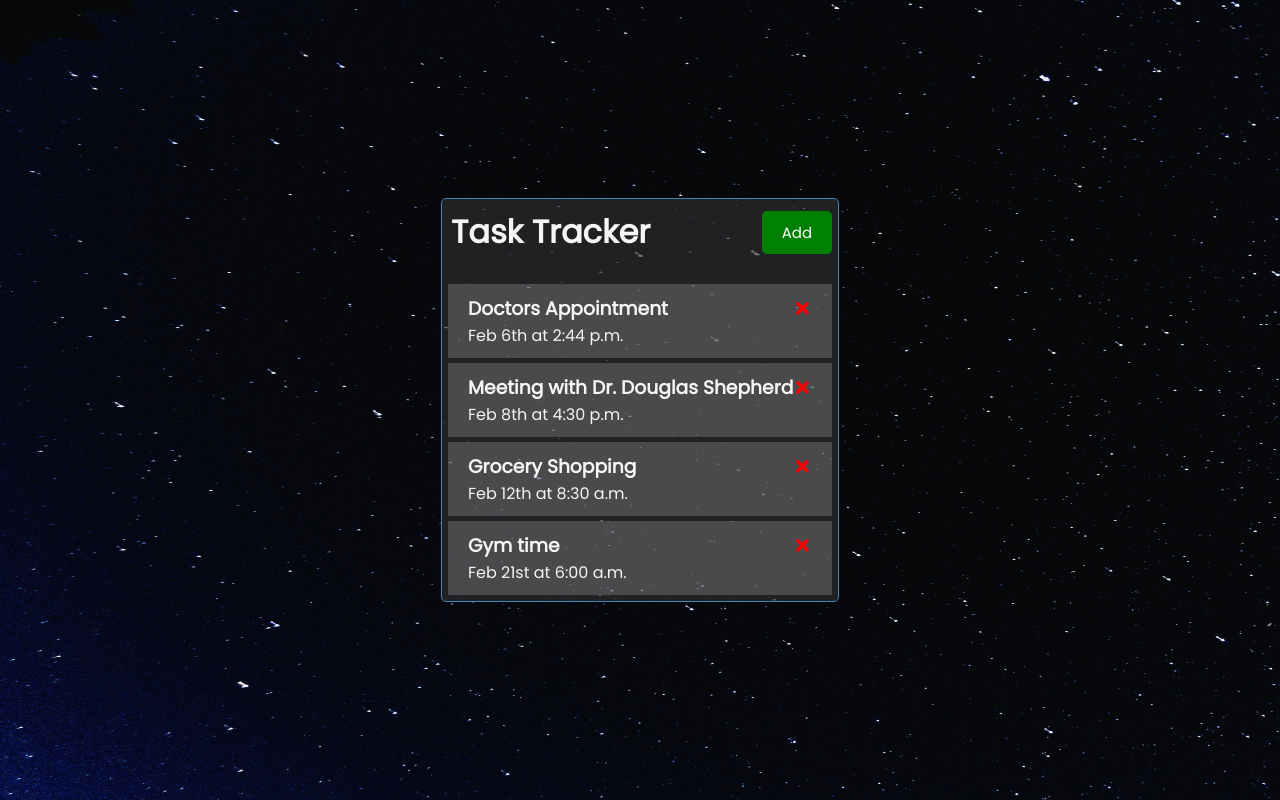
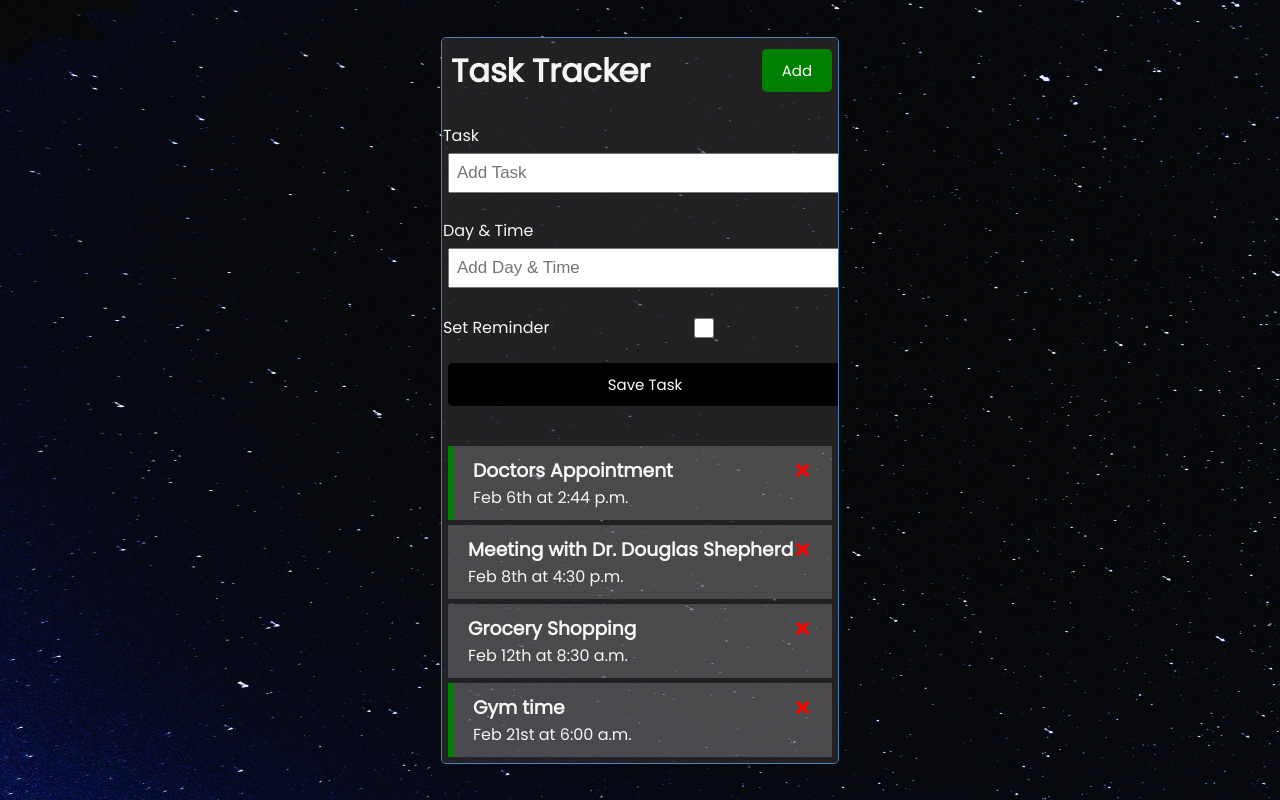
Before and after one commit to BehnamAxo/test-app, a React (Create React App) app: page / in a window 1280 px wide. Built offline with nearby package versions, Linux system fonts and the light colour scheme.

Commit message:
Add task component

```diff
--- a/src/App.js
+++ b/src/App.js
@@ -1,6 +1,7 @@
 import { useState } from "react";
 import Header from "./components/Header";
 import Tasks from "./components/Tasks";
+import AddTask from "./components/AddTask";
 
 const App = () => {
   const [tasks, setTasks] = useState([
@@ -30,16 +31,25 @@
       }
   ]);
 
+  const addTask = (task) => {
+    const id = Math.floor(Math.random() * 10000);
+    const newTask = {
+      id,
+      ...task
+    };
 
-  const deleteTask = (id) => {
-    setTasks(tasks.filter((task) => task.id !== id));
+    setTasks([...tasks, newTask]);
   }
 
+  const deleteTask = (id) => setTasks(tasks.filter((task) => task.id !== id));
+
+  const toggleReminder = (id) => setTasks(tasks.map((task) => task.id === id ? {...task, reminder: !task.reminder} : task ));
 
   return (
     <div className="container">
       <Header />
-      {tasks.length > 0 ? <Tasks tasks={tasks} onDelete={deleteTask} /> : 'There is no tasks left!'}
+      <AddTask onAdd={addTask} />
+      {tasks.length > 0 ? <Tasks tasks={tasks} onDelete={deleteTask} onToggle={toggleReminder} /> : 'There is no tasks left!'}
     </div>
   );
 }
--- /dev/null
+++ b/src/components/AddTask.js
@@ -0,0 +1,56 @@
+import { useState } from "react";
+
+const AddTask = ({ onAdd }) => {
+    const [text, setText] = useState('');
+    const [day, setDay] = useState('');
+    const [reminder, setReminder] = useState(false);
+
+    const onSubmit = (e) => {
+        e.preventDefault();
+
+        if(!text) {
+            alert('Add task first!');
+            return;
+        }
+
+        onAdd({ text, day, reminder });
+        setText('');
+        setDay('');
+        setReminder(false);
+    };
+
+    return (
+        <form className='add-form' onSubmit={onSubmit}>
+            <div className='form-control'>
+                <label>Task</label>
+                <input
+                    type='text'
+                    placeholder='Add Task'
+                    value={text}
+                    onChange={(e) => setText(e.target.value)}
+                />
+            </div>
+            <div className='form-control'>
+                <label>Day & Time</label>
+                <input
+                    type='text'
+                    placeholder='Add Day & Time'
+                    value={day}
+                    onChange={(e) => setDay(e.target.value)}
+                />
+            </div>
+            <div className='form-control form-control-check'>
+                <label>Set Reminder</label>
+                <input
+                    type='checkbox'
+                    checked={reminder}
+                    value={reminder}
+                    onChange={(e) => setReminder(e.currentTarget.checked)}
+                />
+            </div>
+            <input className='btn btn-block' type='submit' value='Save Task' />
+        </form>
+    );
+}
+
+export default AddTask;
--- a/src/components/Task.js
+++ b/src/components/Task.js
@@ -1,14 +1,13 @@
 import { FaTimes } from 'react-icons/fa';
 
-const Task = ({ task, onDelete }) => (
-    <div className='task'>
+const Task = ({ task, onDelete, onToggle }) => (
+    <div className={`task ${task.reminder ? 'reminder': ''}`} onDoubleClick={() => onToggle(task.id)}>
         <h3>
             {task.text}
-            <FaTimes style={{ color: 'red', cursor: 'pointer' }} onClick={(id) => onDelete(task.id)}/>
+            <FaTimes style={{ color: 'red', cursor: 'pointer' }} onClick={() => onDelete(task.id)}/>
         </h3>
         <p>{task.day}</p>
     </div>
 )
 
-
 export default Task;
--- a/src/components/Tasks.js
+++ b/src/components/Tasks.js
@@ -1,9 +1,8 @@
 import Task from "./Task";
 
-const Tasks = ({ tasks, onDelete }) =>
+const Tasks = ({ tasks, onDelete, onToggle }) =>
     <>
-        { tasks.map((task) => ( <Task key={task.id} task={task} onDelete={onDelete} /> ))}
+        { tasks.map((task) => ( <Task key={task.id} task={task} onDelete={onDelete} onToggle={onToggle} /> ))}
     </>
 
-
 export default Tasks;
```
